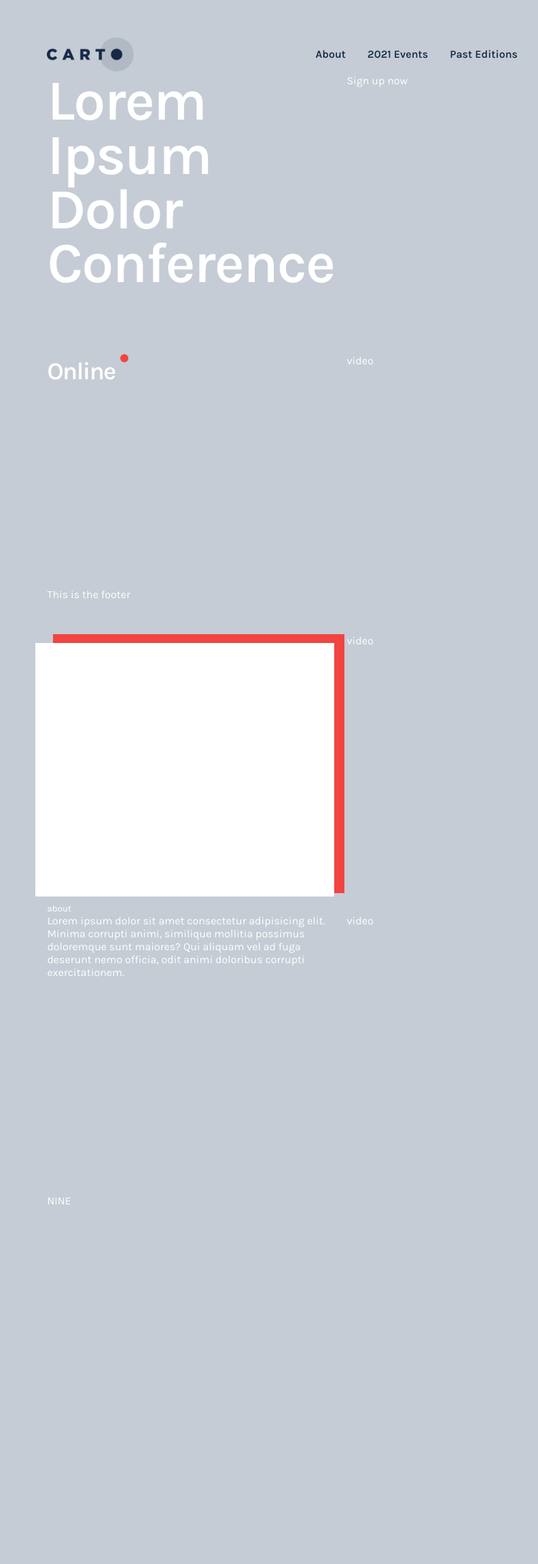
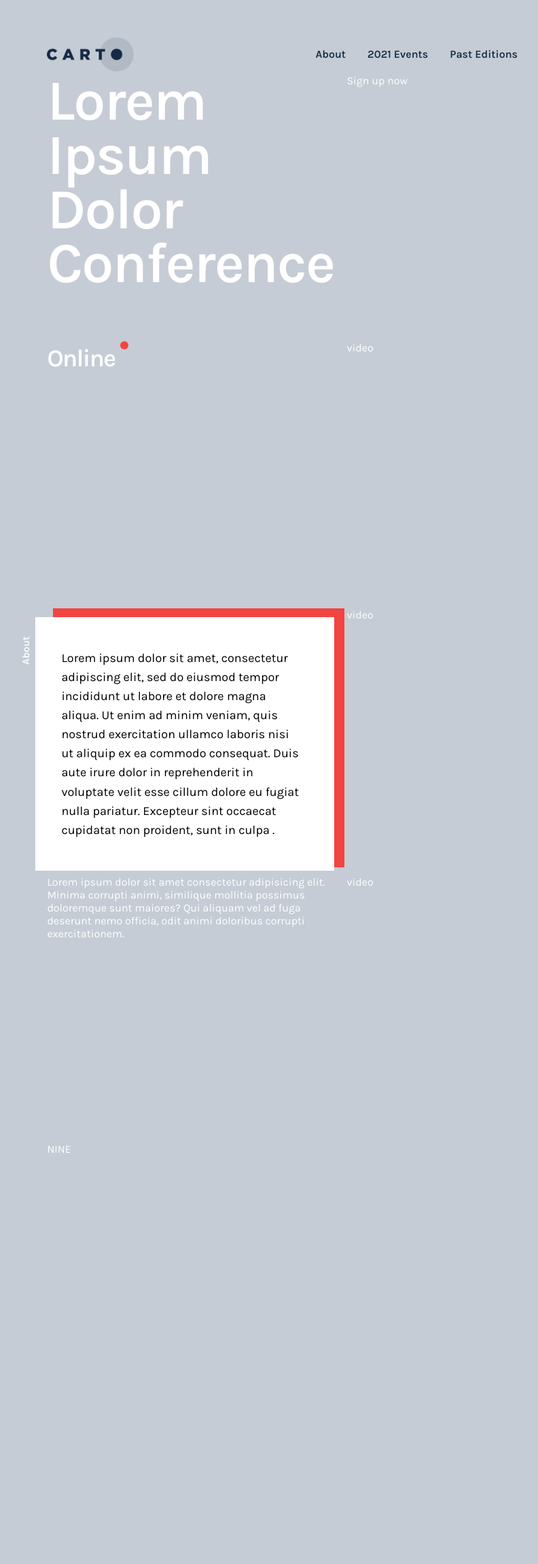
Before and after one commit to BrittanyBlake/carto_ui_test, a Jekyll site: the page built from index.html, in a window 1280 px wide. Shown: the whole page at 68% size, without its empty margins (190-982 px from the left). Built offline with Jekyll 4.4.1, drawn with Linux system fonts in a browser that asks for light colours; after the commit the page ends 2206 px from its top, so only the background shows below that.

Commit message:
finish about text

```diff
--- a/_layouts/default.html
+++ b/_layouts/default.html
@@ -12,6 +12,6 @@
   <body>
     {% include nav.html %}
     {{ content }}
-    {% include footer.html %}
+    <!-- {% include footer.html %} -->
   </body>
 </html>
--- a/_sass/main.scss
+++ b/_sass/main.scss
@@ -55,7 +55,7 @@
 
 .conference-title{
   width: 441px;
-   height: 320px;
+  height: 320px;
   margin: 0 0 44px;
   font-size: 84px;
   font-family: $bodyFont;
@@ -105,7 +105,7 @@
   // z-index: 2;
 }
 
-.main-text{
+.white{
   width: 390px;
   height: 334px;
   margin: 0 0 0 -50px;
@@ -117,3 +117,39 @@
   // position:absolute;
   // z-index: 1;
 }
+
+.main-text{
+  width: 351px;
+  height: 281px;
+  font-family: $bodyFont;
+  font-size: 18px;
+  font-weight: normal;
+  font-stretch: normal;
+  font-style: normal;
+  line-height: 1.56;
+  letter-spacing: normal;
+  color: #000000;
+  padding: 13px 15px 25px 25px;
+}
+
+.about-text{
+  width: 46px;
+  height: 18px;
+ margin: -330px 471px 0 -50px;
+ text-transform: capitalize;
+  //margin: 0 471px 630px 0;
+  //transform: rotate(-90deg);
+  //writing-mode: vertical-rl;
+  font-family: $bodyFont;
+  font-size: 15px;
+  font-weight: bold;
+  font-stretch: normal;
+  font-style: normal;
+  line-height: normal;
+  letter-spacing: normal;
+  text-align: center;
+  color: #ffffff;
+  display:block;
+    -webkit-transform: rotate(-90deg);
+    -moz-transform: rotate(-90deg);
+}
--- a/index.html
+++ b/index.html
@@ -14,15 +14,20 @@
   <div class="four">video</div>
   <div class="five">
     <div class="red">
-      <div class="main-text">
-        Lorem ipsum dolor sit amet consectetur adipisicing elit. Accusantium
-        dolore consequatur harum suscipit repellat iure nisi ipsum aliquam.
-        Excepturi sapiente optio animi dolores porro harum sequi modi
-        consequatur fuga ea.
+      <div class="white">
+        <p class="main-text">
+          Lorem ipsum dolor sit amet, consectetur adipiscing elit, sed do
+          eiusmod tempor incididunt ut labore et dolore magna aliqua. Ut enim ad
+          minim veniam, quis nostrud exercitation ullamco laboris nisi ut
+          aliquip ex ea commodo consequat. Duis aute irure dolor in
+          reprehenderit in voluptate velit esse cillum dolore eu fugiat nulla
+          pariatur. Excepteur sint occaecat cupidatat non proident, sunt in
+          culpa .
+        </p>
+        <small class="about-text"> about </small>
       </div>
     </div>
 
-    <small class="about-text"> about </small>
   </div>
   <div class="six">video</div>
   <div class="seven">
```
Also changed, not shown: 3 other files.
